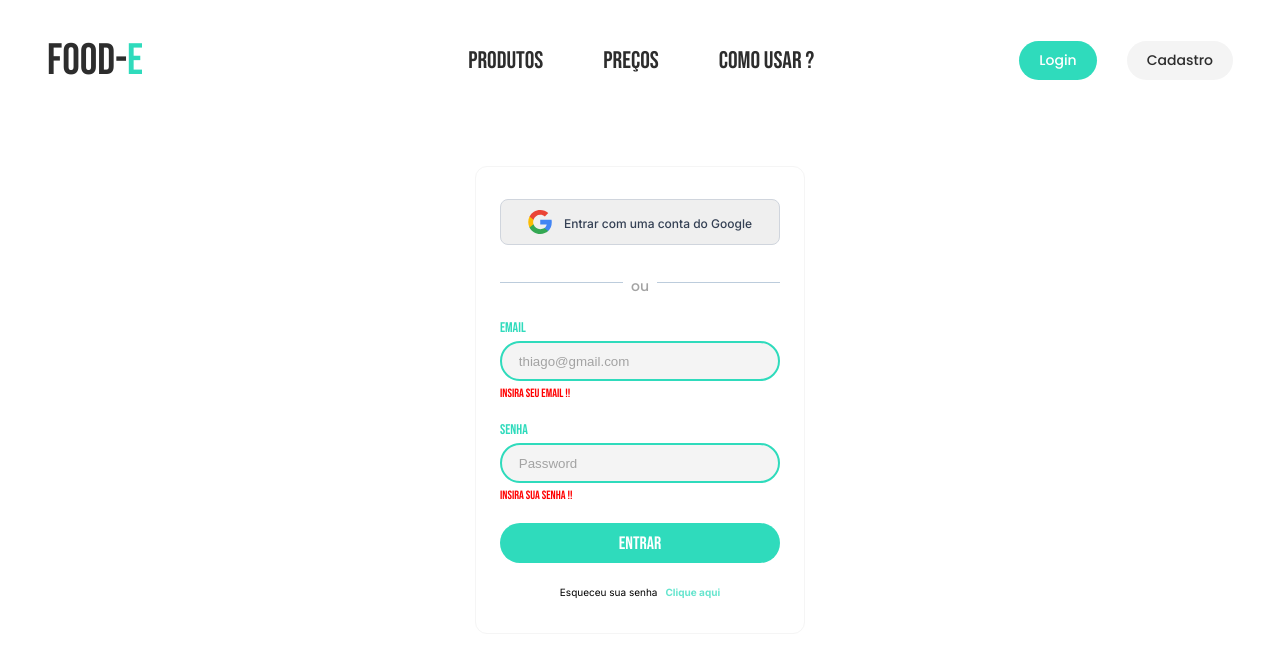
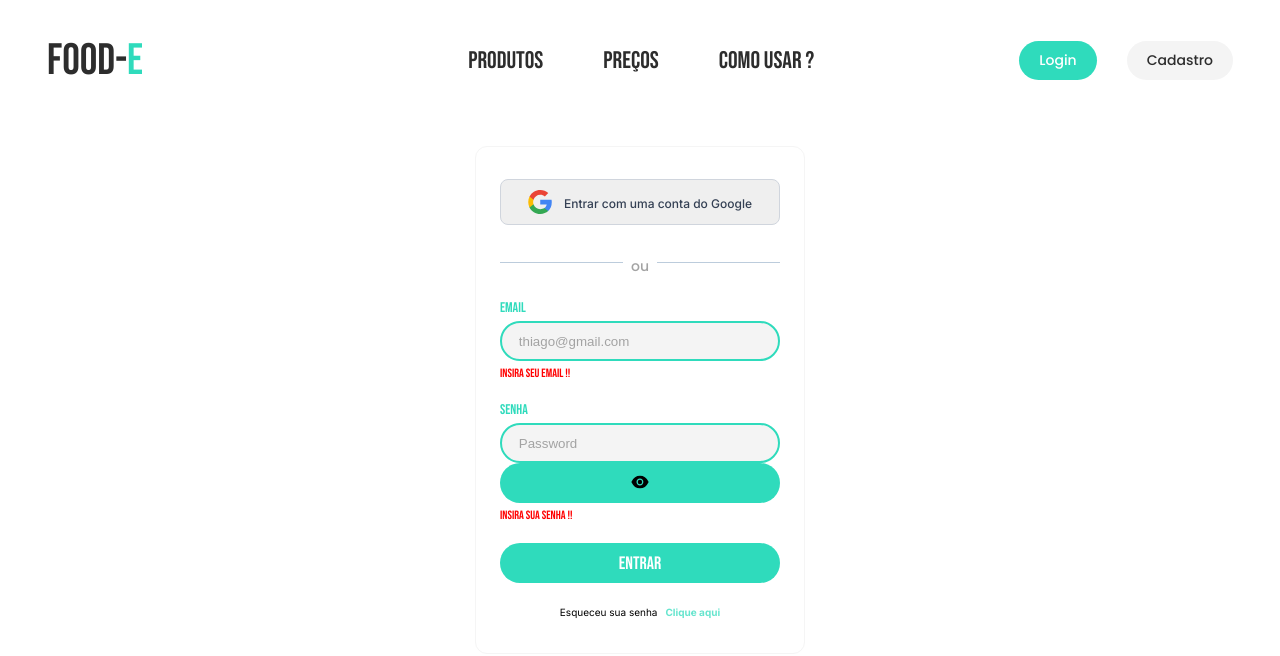
Before and after one commit to P4vanzinho/pwaFood, a Next.js app: page /admin/login in a window 1280 px wide. Shown: the top 656 px of the page. Built offline with nearby package versions, Linux system fonts and the light colour scheme; no server answers.

Commit message:
feat: create seePassword button

```diff
--- a/src/app/admin/login/page.tsx
+++ b/src/app/admin/login/page.tsx
@@ -12,24 +12,20 @@ import GoogleSignInButton from '@/app/components/GoogleSignInButton';
 
 import { poppins, inter, bebas_neue } from '@/app/fonts';
 import Link from 'next/link';
-import React, {
-  useState,
-  ChangeEvent,
-  SyntheticEvent,
-  useContext,
-} from 'react';
-import { signIn, signOut, useSession } from 'next-auth/react';
+import React, { useState, SyntheticEvent } from 'react';
+import { signIn } from 'next-auth/react';
 import { useRouter } from 'next/navigation';
-import { useEffect } from 'react';
-import { toast, cssTransition } from 'react-toastify';
+import { AiFillEye, AiFillEyeInvisible } from 'react-icons/ai';
+
+import { toast } from 'react-toastify';
 
 export default function Login() {
-  const { data: session } = useSession();
-
   const router = useRouter();
 
   const [password, setPassword] = useState<string>('');
   const [email, setEmail] = useState<string>('');
+  const [notSeePassword, setNotSeePassword] = useState(true);
+  const [matchPasswordError, setMatchPasswordError] = useState<string>('');
 
   async function handleSubmit(event: SyntheticEvent) {
     event.preventDefault();
@@ -51,6 +47,10 @@ export default function Login() {
     } catch (error) {
       return;
     }
+  }
+
+  function handleShowPassword() {
+    setNotSeePassword(!notSeePassword);
   }
 
   return (
@@ -82,12 +82,24 @@ export default function Login() {
 
             <label htmlFor="password" className={bebas_neue.className}>
               SENHA
-              <input
-                id="password"
-                type="password"
-                placeholder="Password"
-                onChange={e => setPassword(e.target.value)}
-              />
+              <div>
+                <input
+                  id="password"
+                  type={notSeePassword ? 'password' : 'text'}
+                  placeholder="Password"
+                  onChange={e => setPassword(e.target.value)}
+                  value={password}
+                  minLength={1}
+                />
+
+                <button onClick={handleShowPassword} type="button">
+                  {notSeePassword ? (
+                    <AiFillEye name="eye" size={20} />
+                  ) : (
+                    <AiFillEyeInvisible name="invisibleEye" size={20} />
+                  )}
+                </button>
+              </div>
               {!password && <span>Insira sua senha !!</span>}
             </label>
 
```
